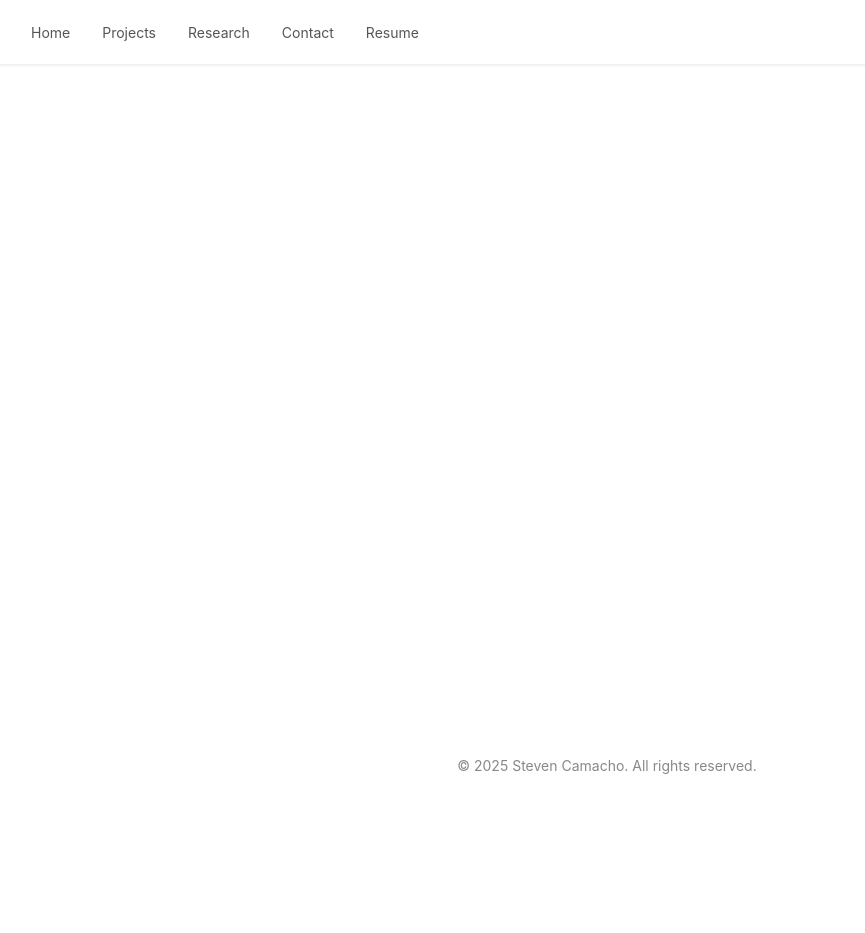
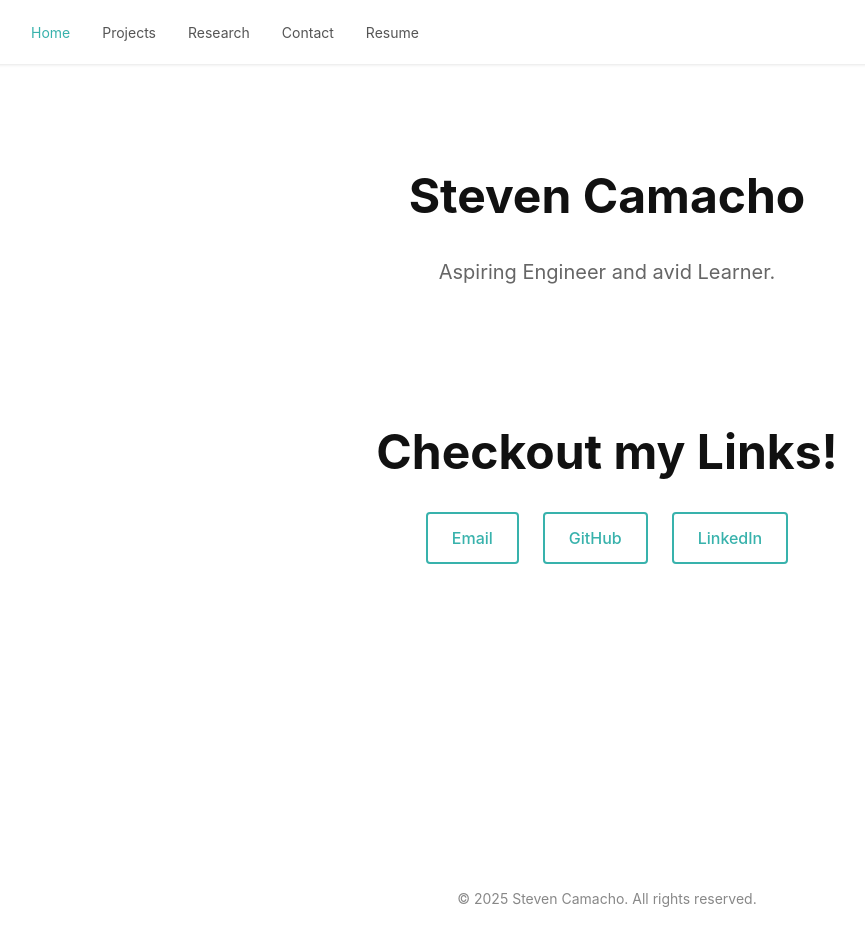
Before and after one commit to stevenc15/Personal_Portfolio, a React (Create React App) app: page / in a window 1280 px wide. Shown: the whole page, without its empty margins (33-898 px from the left). Before the commit the page ends 800 px from the top, so only its background shows below. Built offline with nearby package versions, Linux system fonts and the light colour scheme.

Commit message:
setting home page as landing page

```diff
--- a/src/components/appContext.js
+++ b/src/components/appContext.js
@@ -8,7 +8,7 @@ const AppContext = createContext();
 export const AppProvider = ({children})=>{
 
   //specify usestates to be shared accross pages/components
-  const [currentPage, setCurrentPage] = useState('landing');
+  const [currentPage, setCurrentPage] = useState('home');
   const [menuOpen, setMenuOpen] = useState(false);
 
   //set the usestates to be available when components is within wrapper
```
